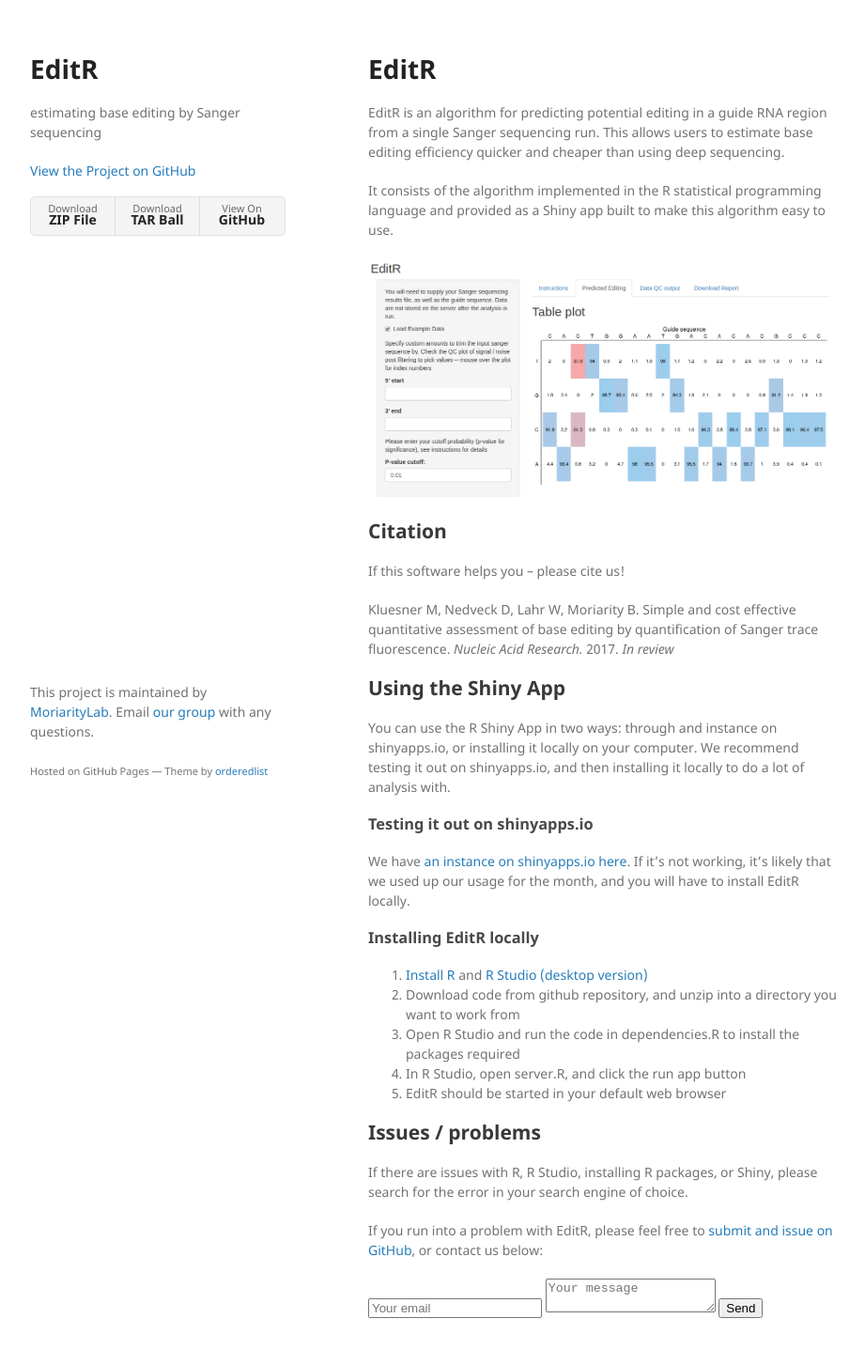
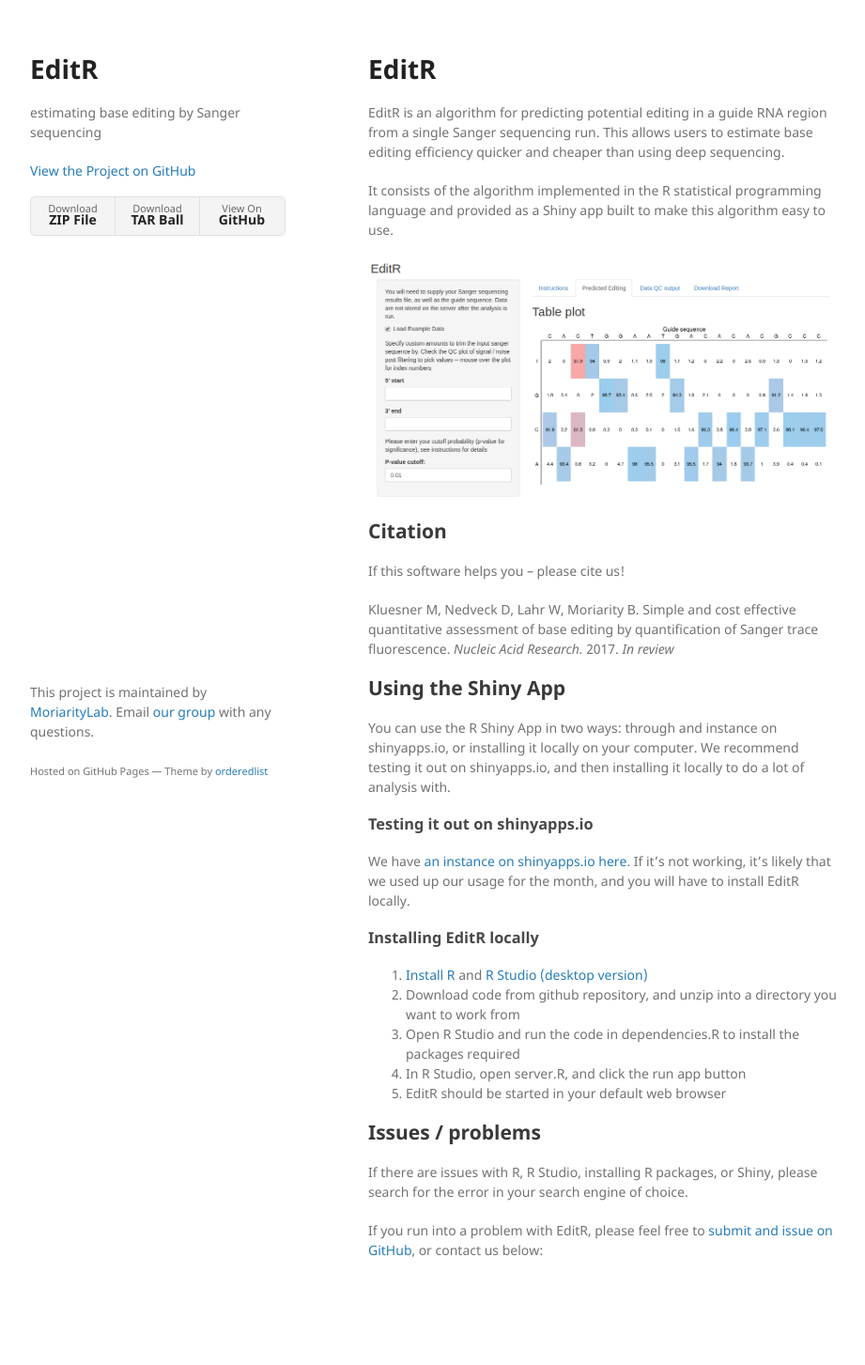
Before and after one commit to MoriarityLab/EditR, a Jekyll site: the page built from docs/index.md, in a window 1280 px wide. Shown: the whole page at 94% size, without its empty margins (178-1099 px from the left). Built offline with Jekyll 4.4.1, drawn with Linux system fonts in a browser that asks for light colours; our own code applies the rules of GitHub Pages for plain Markdown files; after the commit the page ends 1411 px from its top, so only the background shows below that.

Commit message:
bailing on formspree -- try it another time

```diff
--- a/docs/index.md
+++ b/docs/index.md
@@ -54,9 +54,3 @@
 If there are issues with R, R Studio, installing R packages, or Shiny, please search for the error in your search engine of choice.
 
 If you run into a problem with EditR, please feel free to [submit and issue on GitHub](https://github.com/MoriarityLab/EditR/issues), or contact us below:
-
-<form method="POST" action="http://formspree.io/baseeditr@gmail.com">
-  <input type="email" name="email" placeholder="Your email">
-  <textarea name="message" placeholder="Your message"></textarea>
-  <button type="submit">Send</button>
-</form>
```
